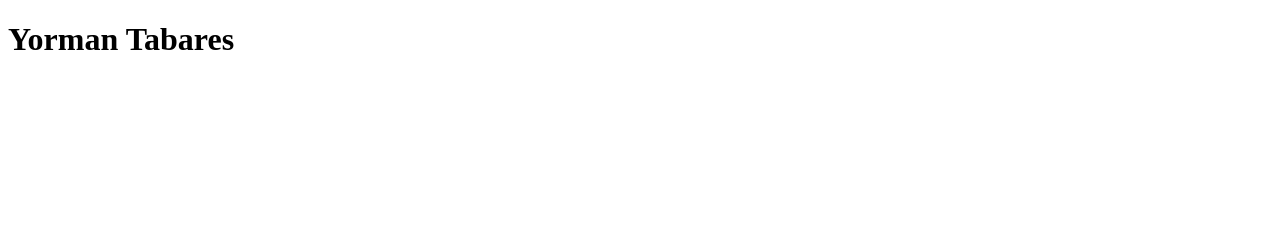
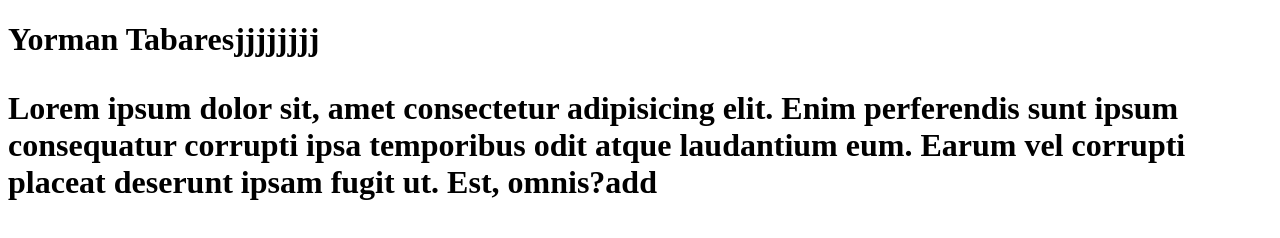
Before and after one commit to Stiven4789/html, a plain HTML site: page index.html in a window 1280 px wide. Drawn offline with Linux system fonts and the light colour scheme.

Commit message:
add text lorem

```diff
--- a/index.html
+++ b/index.html
@@ -6,7 +6,8 @@
     <title>Git & Github</title>
 </head>
 <body>
-    <h1>Yorman Tabares
+    <h1>Yorman Tabaresjjjjjjjj
+        <p>Lorem ipsum dolor sit, amet consectetur adipisicing elit. Enim perferendis sunt ipsum consequatur corrupti ipsa temporibus odit atque laudantium eum. Earum vel corrupti placeat deserunt ipsam fugit ut. Est, omnis?add</p>
 
     </h1>
 </body>
```
